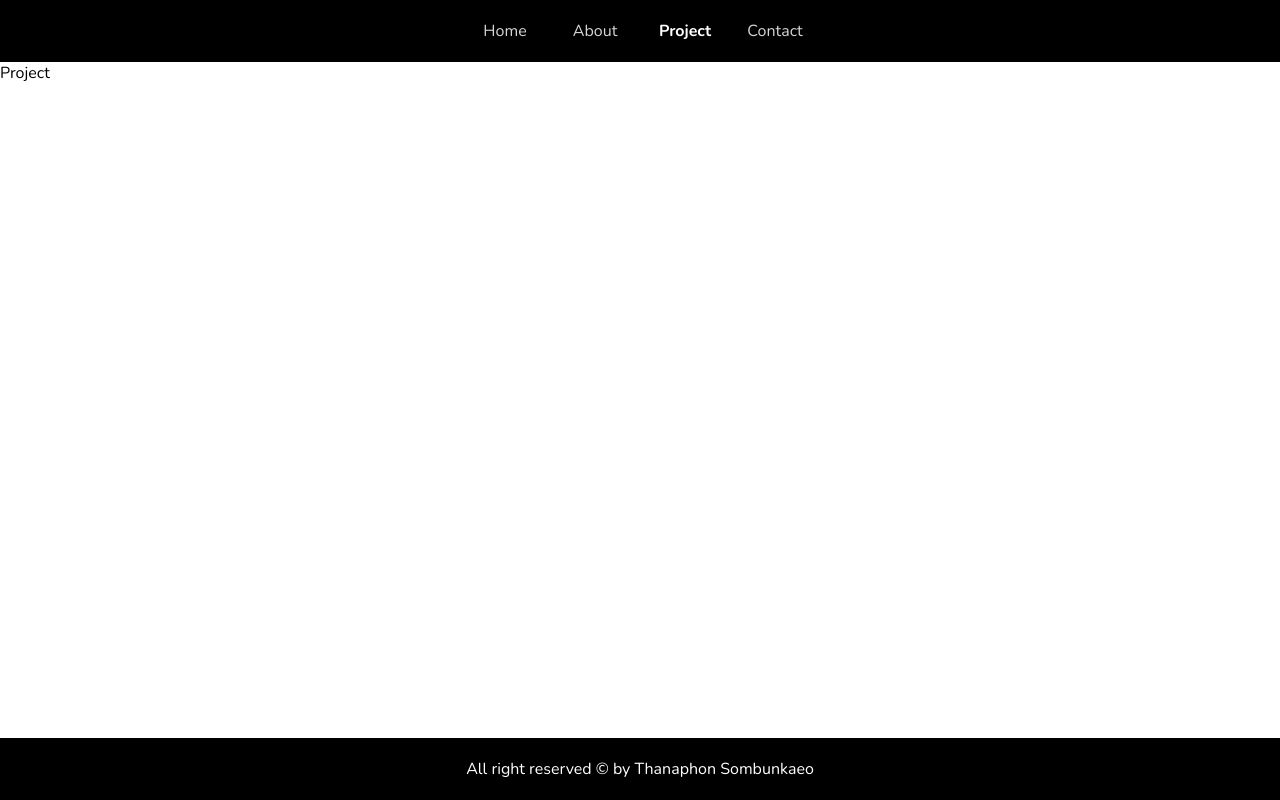
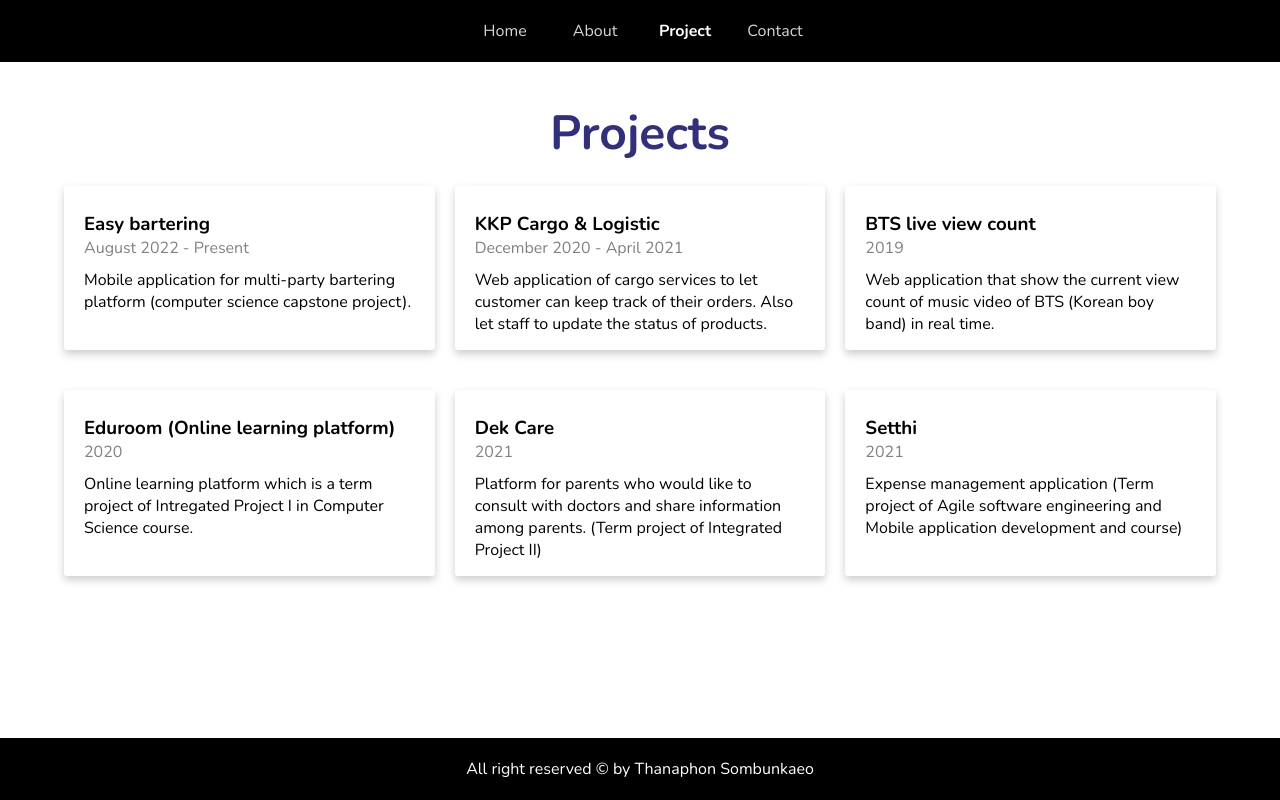
Before and after one commit to boyplus/thanaphon-dot-me, a React (Vite) app: page /project in a window 1280 px wide. Built offline with nearby package versions, Linux system fonts and the light colour scheme.

Commit message:
init: project page

```diff
--- a/src/App.tsx
+++ b/src/App.tsx
@@ -3,7 +3,8 @@ import { BrowserRouter, Routes, Route } from 'react-router-dom';
 import './App.css';
 import Home from './pages/home/Home';
 import About from './pages/about/About';
-import Project from './pages/project/Project';
+import Projects from './pages/projects/Projects';
+import Project from './pages/projects/Project';
 import Contact from './pages/contact/Contact';
 import Navbar from './components/navbar/Navbar';
 import Footer from './components/footer/Footer';
@@ -16,7 +17,9 @@ const App: React.FC = () => {
         <Routes>
           <Route path="/" element={<Home />}></Route>
           <Route path="/about" element={<About />}></Route>
-          <Route path="/project" element={<Project />}></Route>
+          <Route path="/project" element={<Projects />}>
+            <Route path=":projectName" element={<Project />}></Route>
+          </Route>
           <Route path="/contact" element={<Contact />}></Route>
         </Routes>
         <Footer />
--- a/src/components/footer/Footer.tsx
+++ b/src/components/footer/Footer.tsx
@@ -4,7 +4,7 @@ import './footer.css';
 const Footer: React.FC = () => {
   return (
     <footer>
-      <p>All right reserved © by Thanaphon Sombunkaeo</p>
+      <p style={{ textAlign: 'center' }}>All right reserved © by Thanaphon Sombunkaeo</p>
     </footer>
   )
 }
--- /dev/null
+++ b/src/components/project/ProjectOverviewCard.tsx
@@ -0,0 +1,22 @@
+import React from 'react';
+
+import './project-card.css';
+
+export interface IProjectOverview {
+  title: string;
+  period: string;
+  description: string;
+  link: string;
+}
+
+const ProjectOverviewCard: React.FC<IProjectOverview> = ({ title, period, description, link }) => {
+  return (
+    <div className='project-overview-card'>
+      <h3>{title}</h3>
+      <p className='grey'>{period}</p>
+      <p style={{ marginTop: '10px' }}>{description}</p>
+    </div>
+  );
+}
+
+export default ProjectOverviewCard;
--- /dev/null
+++ b/src/components/project/project-card.css
@@ -0,0 +1,16 @@
+.project-overview-card {
+  background-color: white;
+  box-shadow: 0 4px 8px 0 rgba(0, 0, 0, 0.2);
+  transition: 0.3s;
+  padding: 25px 20px 15px 20px;
+  margin-bottom: 20px;
+  border-radius: 3px;
+  /* display: flex;
+  flex-direction: column;
+  justify-content: space-between; */
+}
+
+.project-overview-card:hover {
+  box-shadow: 0 8px 16px 0 rgba(0, 0, 0, 0.2);
+  cursor: pointer;
+}
--- /dev/null
+++ b/src/components/project/project-overview-data.ts
@@ -0,0 +1,48 @@
+import { IProjectOverview } from './ProjectOverviewCard';
+
+const projectsOverview: IProjectOverview[] = [
+  {
+    title: 'Easy bartering',
+    period: 'August 2022 - Present',
+    description:
+      'Mobile application for multi-party bartering platform (computer science capstone project).',
+    link: 'easy-bartering',
+  },
+  {
+    title: 'KKP Cargo & Logistic',
+    period: 'December 2020 - April 2021',
+    description:
+      'Web application of cargo services to let customer can keep track of their orders. Also let staff to update the status of products.',
+    link: 'kkp-cargo',
+  },
+  {
+    title: 'BTS live view count',
+    period: '2019',
+    description:
+      'Web application that show the current view count of music video of BTS (Korean boy band) in real time.',
+    link: 'bts-live-view',
+  },
+  {
+    title: 'Eduroom (Online learning platform)',
+    period: '2020',
+    description:
+      'Online learning platform which is a term project of Intregated Project I in Computer Science course.',
+    link: 'eduroom',
+  },
+  {
+    title: 'Dek Care',
+    period: '2021',
+    description:
+      'Platform for parents who would like to consult with doctors and share information among parents. (Term project of Integrated Project II)',
+    link: 'dek-care',
+  },
+  {
+    title: 'Setthi',
+    period: '2021',
+    description:
+      'Expense management application (Term project of Agile software engineering and Mobile application development and course)',
+    link: 'setthi',
+  },
+];
+
+export default projectsOverview;
--- a/src/pages/contact/Contact.tsx
+++ b/src/pages/contact/Contact.tsx
@@ -1,10 +1,9 @@
 import React from 'react';
+import { FontAwesomeIcon } from '@fortawesome/react-fontawesome';
+import { faGithub, faLinkedin, faMediumM, IconDefinition } from '@fortawesome/free-brands-svg-icons';
+import { faEnvelope } from '@fortawesome/free-solid-svg-icons'
 
 import Layout from '@/components/layout/Layout';
-import { FontAwesomeIcon } from '@fortawesome/react-fontawesome';
-import { faGithub, faLinkedin, faMediumM, IconDefinition } from '@fortawesome/free-brands-svg-icons';
-
-import { faEnvelope } from '@fortawesome/free-solid-svg-icons'
 
 import './contact.css'
 
@@ -18,15 +17,18 @@ const contacts: IContact[] = [
   { icon: faEnvelope, label: 'thanaphon.sbk@gmail.com', link: 'mailto: thanaphon.sbk@gmail.com' },
   { icon: faGithub, label: '@boyplus', link: 'https://github.com/boyplus' },
   { icon: faLinkedin, label: 'Thanaphon Sombunkaeo', link: 'https://www.linkedin.com/in/thanaphon-sombunkaeo-755a881b0/' },
-  { icon: faMediumM, label: 'Thanaphon Sombunkaeo', link: 'https://github.com/boyplus' },
+  { icon: faMediumM, label: 'Thanaphon Sombunkaeo', link: 'https://medium.com/@_thanaphon' },
 ];
 
 const Contact: React.FC = () => {
   const contactList = contacts.map(contact => {
-    return (<li className='contact-list-item'>
-      <FontAwesomeIcon icon={contact.icon} size='2x'></FontAwesomeIcon>
-      <p>{contact.label}</p>
-    </li>)
+    return (
+      <a href={contact.link} target="_blank">
+        <li className='contact-list-item'>
+          <FontAwesomeIcon icon={contact.icon} size='2x'></FontAwesomeIcon>
+          <p>{contact.label}</p>
+        </li>
+      </a>)
   })
   return (
     <Layout>
--- a/src/pages/contact/contact.css
+++ b/src/pages/contact/contact.css
@@ -14,6 +14,11 @@
   margin-top: 10px;
 }
 
+.contact-list a{
+  color: inherit;
+  text-decoration: inherit;
+}
+
 .contact-list-item {
   width: 270px;
   display: flex;
--- a/src/pages/project/Project.tsx
+++ b/src/pages/projects/Project.tsx
@@ -1,9 +1,7 @@
 import React from 'react';
 
 const Project: React.FC = () => {
-  return (
-    <div>Project</div>
-  )
+  return <div>Project</div>
 }
 
 export default Project;
--- /dev/null
+++ b/src/pages/projects/Projects.tsx
@@ -0,0 +1,22 @@
+import React from 'react';
+import ProjectOverviewCard from '@/components/project/ProjectOverviewCard';
+
+import projectsOverview from '@/components/project/project-overview-data';
+
+import './projects.css';
+
+const Projects: React.FC = () => {
+  const projectOverviewList = projectsOverview.map(project => {
+    return <ProjectOverviewCard key={project.title} {...project} />
+  })
+  return (
+    <main className='projects'>
+      <h1 className='blue header big-text'>Projects</h1>
+      <div className='project-list-container'>
+        {projectOverviewList}
+      </div>
+    </main>
+  )
+}
+
+export default Projects;
--- /dev/null
+++ b/src/pages/projects/projects.css
@@ -0,0 +1,26 @@
+.projects {
+  padding: 3% 5% 0 5%;
+  margin: 0 auto;
+}
+
+.header {
+  text-align: center;
+}
+
+.project-list-container {
+  margin-top: 20px;
+  display: grid;
+  grid-template-columns: 1fr 1fr 1fr;
+  gap: 20px;
+}
+
+@media only screen and (max-width: 950px) {
+  .project-list-container {
+    grid-template-columns: auto auto;
+  }
+}
+@media only screen and (max-width: 600px) {
+  .project-list-container {
+    grid-template-columns: auto;
+  }
+}
```
